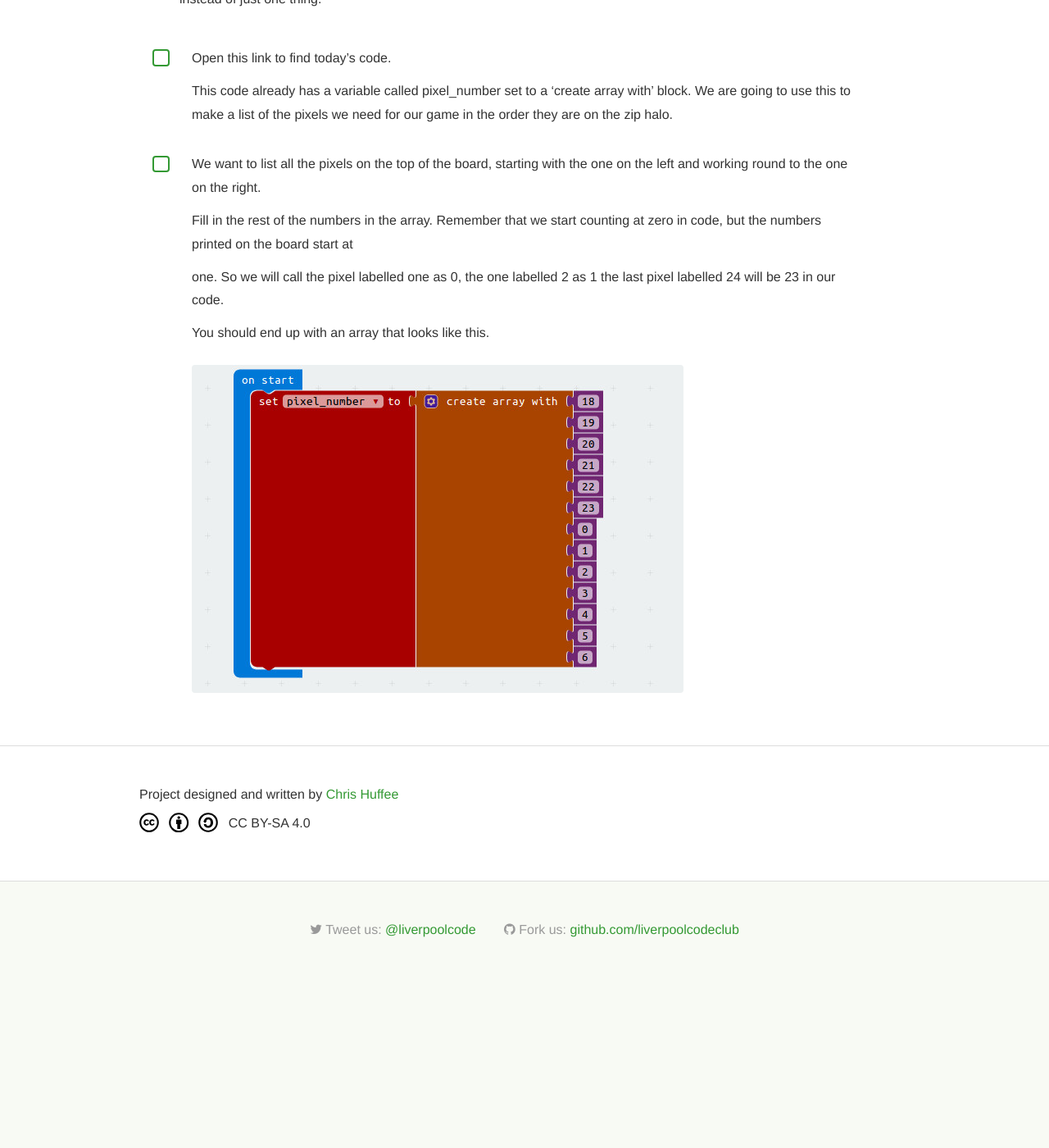
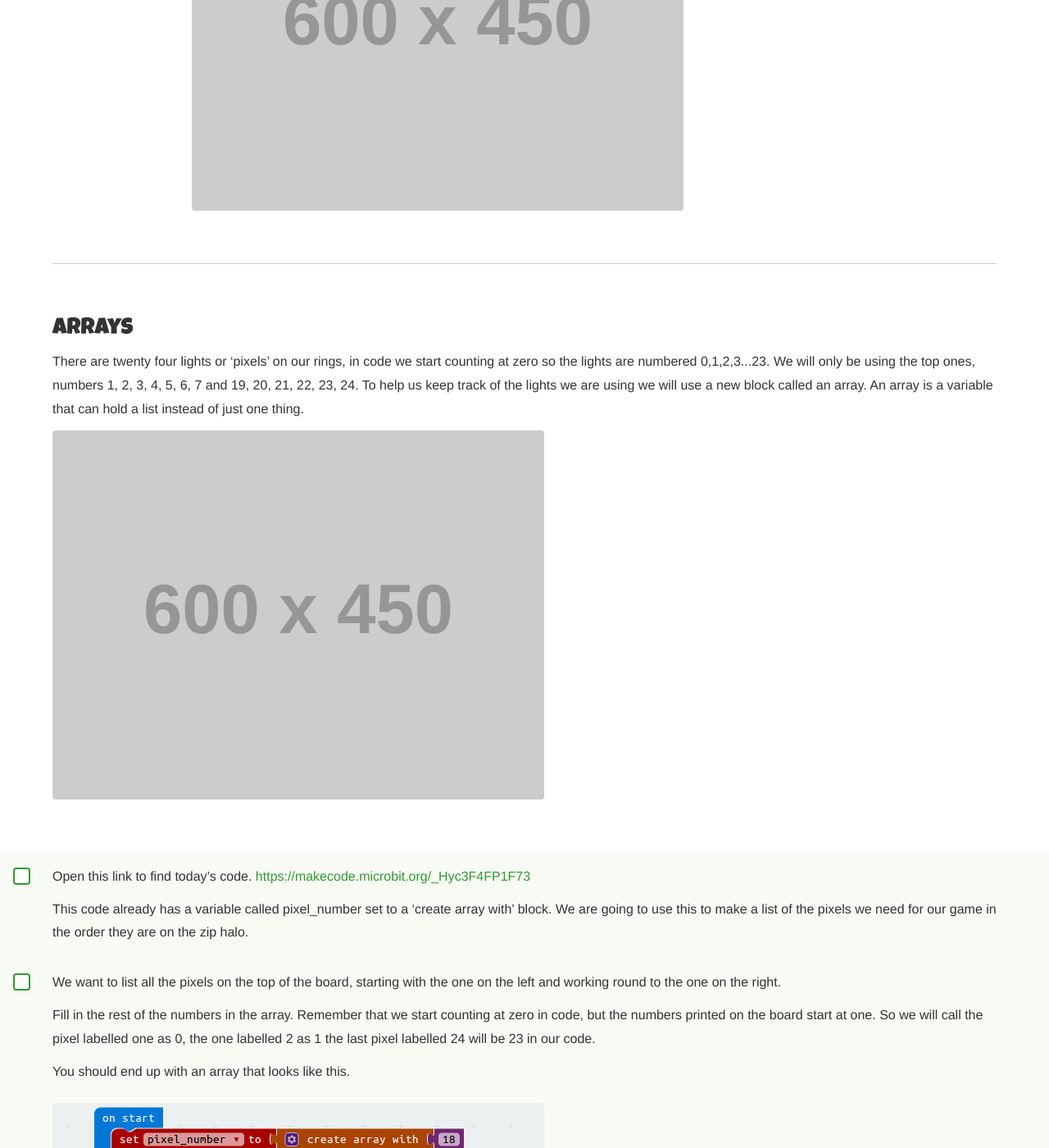
Before and after one commit to liverpoolcodeclub/liverpoolcodeclub.github.io, a Jekyll site: the page built from projects/juggler/index.html, in a window 1280 px wide and 1400 px high, scrolled down 1004 px. Shown: the whole window at 82% size. Built offline with Jekyll 4.4.1, drawn with Linux system fonts in a browser that asks for light colours; before the commit the page ends 2208 px from its top, so only the background shows below that; some of the changed text lies outside the part shown.

Commit message:
Edit Juggler project

```diff
--- a/projects/juggler/index.html
+++ b/projects/juggler/index.html
@@ -21,28 +21,43 @@
         </div>
         <div class="col-sm-6">
             <a href="craft-001.jpg" target="_blank">
-                <img src="craft-001.jpg" width="600" height="450" alt="" style="margin: 0">
+                <img src="http://via.placeholder.com/600x450" width="600" height="450" alt="" style="margin: 0">
             </a>
         </div>
+    </div>
+</div>
+<div class="project-steps__info">
+       <p>We need to add a new package to give us blocks to control the pixels. In advanced click on ‘Add package’. Search for ‘neopixel’ and add the package. This will add a new set of blocks called ‘Neopixel’</p>
+       <img src="http://via.placeholder.com/600x450" width="600" height="450" alt="" style="margin: 0">
     </div>
 </div>
 
 <hr>
 <div class="project-steps__info">
-    <div class="row">
        <h3>Arrays</h3>
        <p>There are twenty four lights or ‘pixels’ on our rings, in code we start counting at zero so the lights are numbered 0,1,2,3...23. We will only be using the top ones, numbers 1, 2, 3, 4, 5, 6, 7 and 19, 20, 21, 22, 23, 24. To help us keep track of the lights we are using we will use a new block called an array. An array is a variable that can hold a list instead of just one thing.</p>
+       <img src="http://via.placeholder.com/600x450" width="600" height="450" alt="" style="margin: 0">
     </div>
 </div>
 <div class="project-steps__step">
-    <p>Open this link to find today’s code. </p>
-
+    <p>Open this link to find today’s code. <a href="https://makecode.microbit.org/_Hyc3F4FP1F73">https://makecode.microbit.org/_Hyc3F4FP1F73</a></p>
     <p>This code already has a variable called pixel_number set to a ‘create array with’ block. We are going to use this to make a list of the pixels we need for our game in the order they are on the zip halo. </p>
 </div>
 <div class="project-steps__step">
     <p>We want to list all the pixels on the top of the board, starting with the one on the left and working round to the one on the right.</p>
-    <p>Fill in the rest of the numbers in the array. Remember that we start counting at zero in code, but the numbers printed on the board start at
-    <p>one. So we will call the pixel labelled one as 0,  the one labelled 2 as 1 the last pixel labelled 24 will be 23 in our code.</p>
+    <p>Fill in the rest of the numbers in the array. Remember that we start counting at zero in code, but the numbers printed on the board start at one. So we will call the pixel labelled one as 0,  the one labelled 2 as 1 the last pixel labelled 24 will be 23 in our code.</p>
     <p>You should end up with an array that looks like this.</p>
     <img src="step-001.jpg" width="600" height="400" alt="">
 </div>
+
+<hr>
+<div class="project-steps__info">
+       <h3>Making the game</h3>
+       <p></p>
+    </div>
+</div>
+<div class="project-steps__step">
+    <p>Create a variable called zip_halo, we’ll use this to set up the Zip Halo.</p>
+    <p>Add a set zip_halo to block to your code.</p>
+    <img src="step-001.jpg" width="600" height="400" alt="">
+</div>
```
